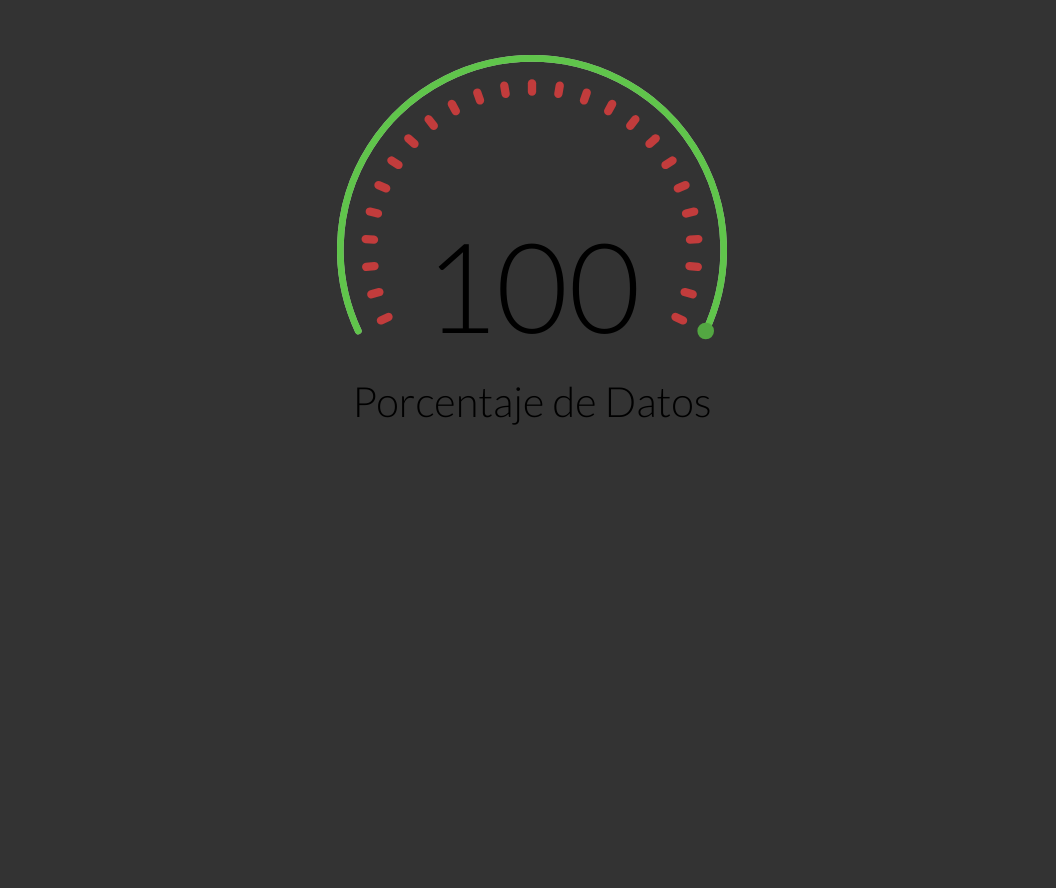
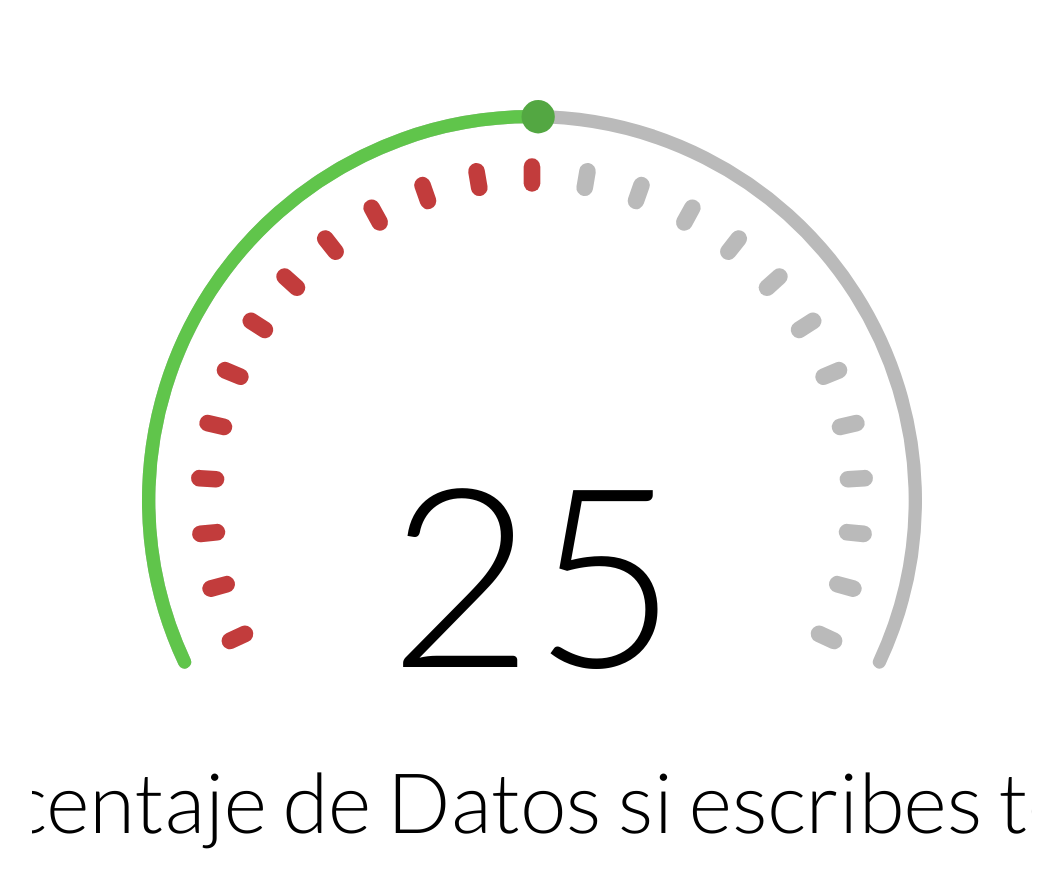
Before and after one commit to aleistrying/react-gauge, a React (Create React App) app in the folder react-gauge/: page / in a window 1280 px wide. Shown: the top 888 px of the page, without its empty margins (108-1164 px from the left). Before the commit the page ends 800 px from the top, so only its background shows below. Built offline with nearby package versions, Linux system fonts and the light colour scheme.

Commit message:
transform code into react variables. making process easier

```diff
--- a/react-gauge/src/App.css
+++ b/react-gauge/src/App.css
@@ -12,7 +12,7 @@
   color:rgb(194, 60, 60);
 }
 body{
-  background-color:#333;
+  /* background-color:#333; */
 }
 
 @keyframes spin{
--- a/react-gauge/src/App.js
+++ b/react-gauge/src/App.js
@@ -25,16 +25,17 @@ function App() {
     <div className="App">
       <Gauge
         min={0}
-        max={100}
-        value={100}
+        max={50}
+        value={25}
+        size={1000}
         valueFontSize={15}
         textValue={true}
-        caption="Porcentaje de Datos"
+        caption="Porcentaje de Datos si escribes texto"
         captionFontSize={5}
         gaugeAngle={230}
-        move={false}
         fillBean="#bababa"
-        animationTime={5000}
+        move={true}
+        animationTime={1000000}
       />
     </div>
   );
--- a/react-gauge/src/components/ReactGauge.jsx
+++ b/react-gauge/src/components/ReactGauge.jsx
@@ -9,7 +9,7 @@ class Gauge extends React.Component {
         this.amount = parseInt(props.amount) || 25;
         this.fillBean = props.fillBean || "#bababa";
         this.barColor = props.barColor || "rgb(96, 197, 75)";
-        this.barDotColor = props.barDotColor || "rgb(83, 167, 66)";
+        this.barDotColor = props.barDotColor || "rgba(83, 167, 66,1)";
         this.lineStrokeColor = props.lineStrokeColor || "#bababa";
         this.gaugeAngle = parseFloat(props.gaugeAngle) || 200;
         this.guideLine = props.guideLine || false;
@@ -17,8 +17,8 @@ class Gauge extends React.Component {
         this.fontWeight = props.fontWeight || "200";
         this.captionFontSize = props.captionFontSize || 15;
         this.valueFontSize = props.valueFontSize || 15;
-        this.width = props.width || 500;
-        this.height = props.height || 500;
+        this.width = props.size || 500;
+        this.height = props.size || 500;
         this.bar1 = null;
         this.bar2 = null;
         this.dot = null;
@@ -34,6 +34,24 @@ class Gauge extends React.Component {
         this.polarToCartesian = this.polarToCartesian.bind(this);
         this.describeArc = this.describeArc.bind(this);
         this.moveBar = this.moveBar.bind(this);
+
+
+        //variables to create objects(beans,and curved lines)
+        this.dotRadius = 1;
+        this.beans = Array(this.amount);
+        this.beanWidth = 1;
+        this.beancurve = this.beanWidth * 1 / 4;
+        this.v = 20;
+        this.a = this.beanWidth * 3;
+        this.h = 50;
+        this.k = 50;
+        this.compensation = 90;
+        if (this.gaugeAngle > 180) {
+            this.compensation += this.gaugeAngle / 2 - 90;
+        } else if (this.gaugeAngle < 180) {
+            this.compensation -= 90 - this.gaugeAngle / 2;
+        }
+
     }
 
     polarToCartesian(centerX, centerY, radius, angleInDegrees) {
@@ -95,23 +113,12 @@ class Gauge extends React.Component {
         clearInterval(this.timerID);
     }
     render() {
-        const dotRadius = 1;
-        const beans = Array(this.amount);
-        const beanWidth = 1;
-        const beancurve = beanWidth * 1 / 4;
-        let v = 20;
-        const a = beanWidth * 3;
-        const h = 50,
-            k = 50;
-        const drawBean = `M ${h},${k} a ${beancurve} ${beancurve} 0 0 1 ${beanWidth},0 v ${beanWidth} a ${beancurve} ${beancurve} 0 0 1 -${beanWidth},0 v -${beanWidth} z`;
-        let compensation = 90;
-        if (this.gaugeAngle > 180) {
-            compensation += this.gaugeAngle / 2 - 90;
-        } else if (this.gaugeAngle < 180) {
-            compensation -= 90 - this.gaugeAngle / 2;
-        }
+
+        this.beans = Array(this.amount);
+        this.drawBean = `M ${this.h},${this.k} a ${this.beancurve} ${this.beancurve} 0 0 1 ${this.beanWidth},0 v ${this.beanWidth} a ${this.beancurve} ${this.beancurve} 0 0 1 -${this.beanWidth},0 v -${this.beanWidth} z`;
+
         for (let i = 0; i < this.amount; i++) {
-            beans[i] = (
+            this.beans[i] = (
                 <path
                     id={"gaugeBean" + (i + 1)}
                     key={i}
@@ -122,14 +129,14 @@ class Gauge extends React.Component {
                                 : this.fillBean(i)
                             : "rgb(194, 60, 60)"
                     }
-                    transform={`rotate(${i * (this.gaugeAngle / (this.amount - 1)) - compensation
-                        } ${h} ${k})
-                          translate(-${beanWidth / 2} -${v})`}
-                    d={drawBean} //"M 50,50 a 0.5 0.5 0 0 1 1,0 v 1 a 0.5 0.5 0 0 1 -1,0 v -1 z"
+                    transform={`rotate(${i * (this.gaugeAngle / (this.amount - 1)) - this.compensation
+                        } ${this.h} ${this.k})
+                          translate(-${this.beanWidth / 2} -${this.v})`}
+                    d={this.drawBean} //"M 50,50 a 0.5 0.5 0 0 1 1,0 v 1 a 0.5 0.5 0 0 1 -1,0 v -1 z"
                 />
             );
         }
-        // console.log(beans);
+         console.log(this.beans);
         //validar errores posibles
         if (this.min >= this.max) {
             // console.log("valor this.minimo no puede ser mayor al this.maximo.");
@@ -156,9 +163,9 @@ class Gauge extends React.Component {
             strokeWidth="0.8"
             fill="none"
             d={this.describeArc(
-                h,
-                k,
-                a + v,
+                this.h,
+                this.k,
+                this.a + this.v,
                 90 - this.gaugeAngle / 2,
                 this.gaugeAngle - this.gaugeAngle / 2 + 90
             )}
@@ -171,9 +178,9 @@ class Gauge extends React.Component {
                 strokeWidth="0.8"
                 fill="none"
                 d={this.describeArc(
-                    h,
-                    k,
-                    a + v,
+                    this.h,
+                    this.k,
+                    this.a + this.v,
                     90 - this.gaugeAngle / 2,
                     this.gaugeAngle * (this.state.value / this.max) -
                     this.gaugeAngle / 2 +
@@ -184,23 +191,23 @@ class Gauge extends React.Component {
         this.dot = <circle
             cx={
                 this.polarToCartesian(
-                    h,
-                    k,
-                    a + v,
+                    this.h,
+                    this.k,
+                    this.a + this.v,
                     this.gaugeAngle * (this.state.value / this.max) -
                     this.gaugeAngle / 2
                 ).x
             }
             cy={
                 this.polarToCartesian(
-                    h,
-                    k,
-                    a + v,
+                    this.h,
+                    this.k,
+                    this.a + this.v,
                     this.gaugeAngle * (this.state.value / this.max) -
                     this.gaugeAngle / 2
                 ).y
             }
-            r={dotRadius}
+            r={this.dotRadius}
             fill={this.barDotColor}
         />;
         return (
@@ -212,20 +219,17 @@ class Gauge extends React.Component {
                 height={this.height}
                 viewBox={[20, 20, 60, 60].join(" ")}
             >
-                {beans}
+                {this.beans}
                 {this.bar1}
                 {this.bar2}
-                {this.dot//1px 16.95 x 11.4 = 5.65 x 3.8
-                    //2px 31.6833 x 18.35 = 10.5611 x 6.1166
-                    //10px 147.367 x 85.4333 = 49.12233 x 28.477766
-                }
+                {this.dot}
                 {this.caption ? (
-                    <text textAnchor="middle" x={h} y={k + v} id="captionGaugeId" fontFamily={this.fontFamily} fontWeight={this.fontWeight} fontSize={this.captionFontSize + "px"}>
+                    <text textAnchor="middle" x={this.h} y={this.k + this.v} id="captionGaugeId" fontFamily={this.fontFamily} fontWeight={this.fontWeight} fontSize={this.captionFontSize + "px"}>
                         {this.caption}
                     </text>
                 ) : ""}
                 {this.textValue ? (
-                    <text textAnchor="middle" x={h} y={k + v / 2} id="textValueGaugeId" fontFamily={this.fontFamily} fontWeight={this.fontWeight} fontSize={this.valueFontSize + "px"}>
+                    <text textAnchor="middle" x={this.h} y={this.k + this.v / 2} id="textValueGaugeId" fontFamily={this.fontFamily} fontWeight={this.fontWeight} fontSize={this.valueFontSize + "px"}>
                         {Math.round(this.state.value)}
                     </text>
                 ) : ""}
```
